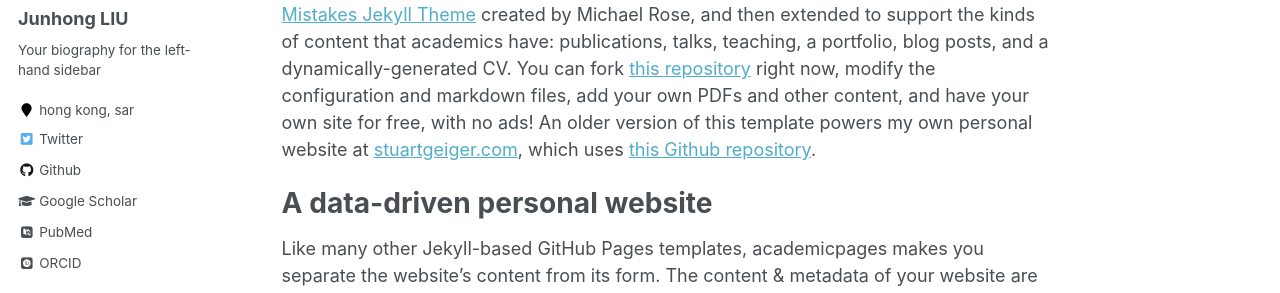
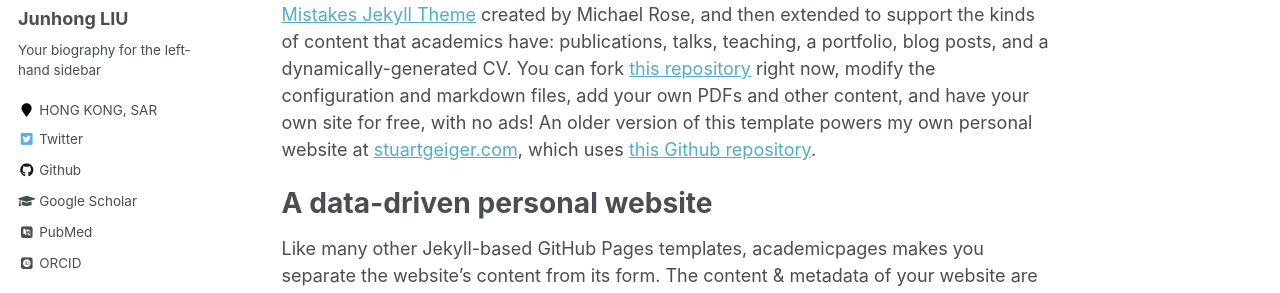
Before and after one commit to johnny-eee/online, a Jekyll site: the page built from _pages/about.md, in a window 1280 px wide. Shown: the part 295-588 px from the top of the page. Built offline with Jekyll 4.4.1, drawn with Linux system fonts in a browser that asks for light colours; some web fonts are replaced.

```diff
--- a/_config.yml
+++ b/_config.yml
@@ -83,7 +83,7 @@ author:
   name             : "Junhong LIU"
   avatar           : "profile.png"
   bio              : "Your biography for the left-hand sidebar"
-  location         : "hong kong, sar"
+  location         : "HONG KONG, SAR"
   employer         :
   pubmed           : "https://www.ncbi.nlm.nih.gov/pubmed/?term=john+snow"
   googlescholar    : "http://yourfullgooglescholarurl.com"
```
